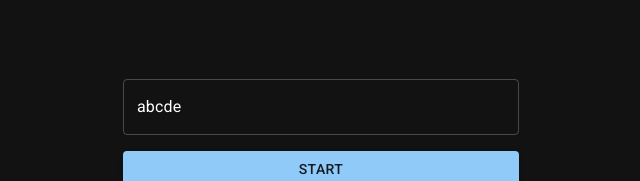
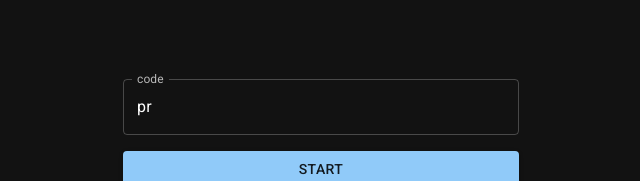
Before and after one commit to gimme/forktale, a React (Vite) app: page / in a window 1280 px wide. Both pictures are taken after typing "Sample" into the empty fields and a click on the button "CREATE". Shown: the part 267-448 px from the top of the page, without its empty margins (319-959 px from the left). Built offline with nearby package versions, Linux system fonts and the light colour scheme.

Commit message:
feat: Add date entropy to room code

```diff
--- a/src/assets/strings.ts
+++ b/src/assets/strings.ts
@@ -9,4 +9,7 @@ export default {
         join: "join",
         start: "start",
     },
+    room: {
+        selectSeat: "Select your seat",
+    },
 }
--- a/src/features/lobby/LobbyPage.tsx
+++ b/src/features/lobby/LobbyPage.tsx
@@ -5,17 +5,18 @@ import { Button, Stack, TextField, Typography } from "@mui/material"
 
 import strings from "@/assets/strings"
 import MainContainer from "@/components/MainContainer"
+import { dateEntropy } from "@/utils/random"
 
 export default function LobbyPage() {
     const navigate = useNavigate()
-    const [code, setCode] = useState<string>("")
+    const [joinCode, setJoinCode] = useState<string>("")
 
     const onChangeCode = (event: React.ChangeEvent<HTMLInputElement>) => {
-        setCode(event.target.value)
+        setJoinCode(event.target.value)
     }
 
     const handleJoin = () => {
-        navigate(`/${code}`)
+        navigate(`/${joinCode + dateEntropy(2)}`)
     }
 
     const handleCreate = () => {
@@ -35,20 +36,20 @@ export default function LobbyPage() {
                         id="code"
                         label={strings.common.code}
                         sx={{ textTransform: "capitalize" }}
-                        value={code}
+                        value={joinCode}
                         onChange={onChangeCode}
                     />
                     <Button
                         aria-label={"join"}
-                        variant="outlined"
-                        disabled={!code}
+                        variant="contained"
+                        disabled={!joinCode}
                         onClick={handleJoin}
                     >
                         {strings.common.join}
                     </Button>
                     <Button
                         aria-label={"create"}
-                        variant="contained"
+                        variant="outlined"
                         onClick={handleCreate}
                     >
                         {strings.common.create}
--- a/src/features/lobby/RoomSettingsPage.tsx
+++ b/src/features/lobby/RoomSettingsPage.tsx
@@ -1,27 +1,39 @@
-import { useState } from "react"
+import { useEffect, useState } from "react"
 import { useNavigate } from "react-router-dom"
 
 import { Button, Stack, TextField } from "@mui/material"
 
 import strings from "@/assets/strings"
 import MainContainer from "@/components/MainContainer"
+import { encode } from "@/utils/numberEncode"
+import { dateEntropy } from "@/utils/random"
 
 export default function RoomSettingsPage() {
     const navigate = useNavigate()
-    const [code, setCode] = useState<string>("abcde")
+    const [joinCode, setJoinCode] = useState<string>("")
+
+    useEffect(() => {
+        setJoinCode(encode(Math.floor(Math.random() * Math.pow(32, 2))))
+    }, [])
 
     const handleStart = () => {
-        navigate(`/${code}/1`)
+        navigate(`/${joinCode + dateEntropy(2)}`)
     }
 
     return (
         <MainContainer>
             <Stack direction="column" spacing={2} sx={{ width: "100%" }}>
-                <TextField margin="normal" fullWidth id="code" value={code} />
+                <TextField
+                    margin="normal"
+                    fullWidth
+                    id="code"
+                    label={strings.common.code}
+                    value={joinCode}
+                />
                 <Button
                     aria-label={"start"}
                     variant="contained"
-                    disabled={!code}
+                    disabled={!joinCode}
                     onClick={handleStart}
                 >
                     {strings.common.start}
--- a/src/features/lobby/SeatingPage.tsx
+++ b/src/features/lobby/SeatingPage.tsx
@@ -1,7 +1,8 @@
 import { useNavigate, useParams } from "react-router-dom"
 
-import { Button, Stack } from "@mui/material"
+import { Button, Stack, Typography } from "@mui/material"
 
+import strings from "@/assets/strings"
 import MainContainer from "@/components/MainContainer"
 
 export default function SeatingPage() {
@@ -14,7 +15,10 @@ export default function SeatingPage() {
 
     return (
         <MainContainer>
-            <Stack direction="column" spacing={5} sx={{ width: "100%" }}>
+            <Typography component="h1" variant="h4" align="center">
+                {strings.room.selectSeat}
+            </Typography>
+            <Stack direction="column" spacing={5} sx={{ width: "100%", mt: 5 }}>
                 {[1, 2, 3, 4, 5].map((seat) => (
                     <Button
                         key={seat}
--- a/src/utils/random.ts
+++ b/src/utils/random.ts
@@ -1,7 +1,9 @@
 import seedrandom from "seedrandom"
 
+import { encode } from "@/utils/numberEncode"
+
 export function shuffle<T>(array: T[], seed: string, offset: number): T[] {
-    const r = rand(seed)
+    const r = random(seed)
     let currentIndex = array.length
 
     // While there remain elements to shuffle
@@ -20,7 +22,15 @@ export function shuffle<T>(array: T[], seed: string, offset: number): T[] {
     return array
 }
 
-function rand(seed: string) {
+export function dateEntropy(length: number): string {
+    const date = new Date()
+    if (date.getHours() < 5) date.setDate(date.getDate() - 1)
+    const dateSeed = date.toLocaleDateString("en-US")
+    const entropy = Math.floor(random(dateSeed).next() * Math.pow(32, length))
+    return encode(entropy)
+}
+
+function random(seed: string) {
     let rng = seedrandom(seed)()
     return {
         next() {
```
